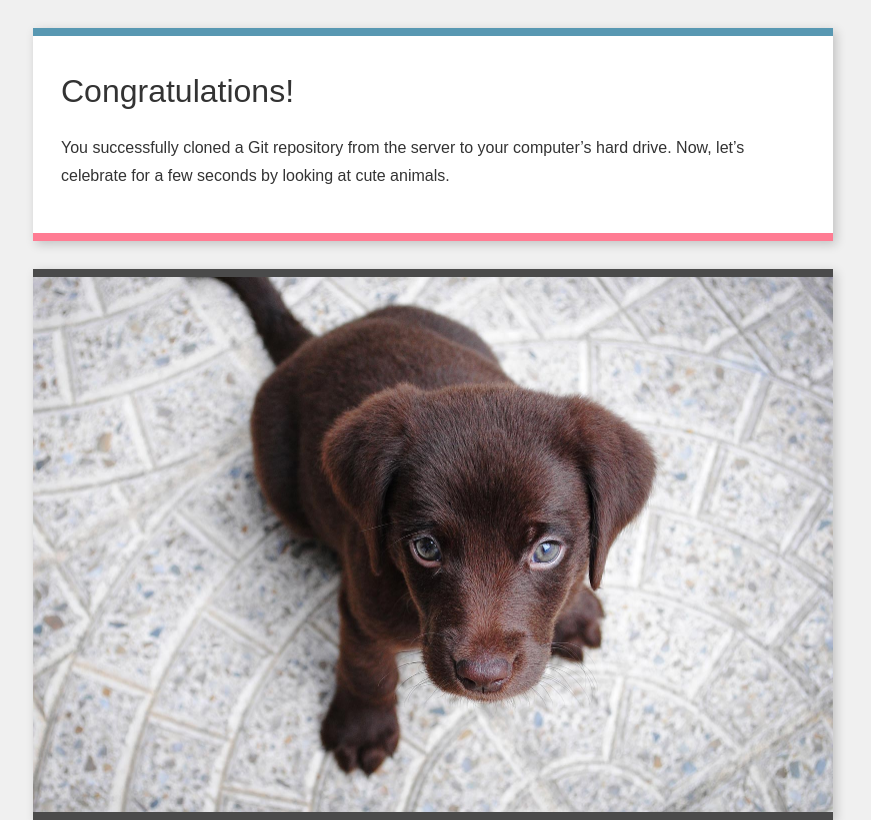
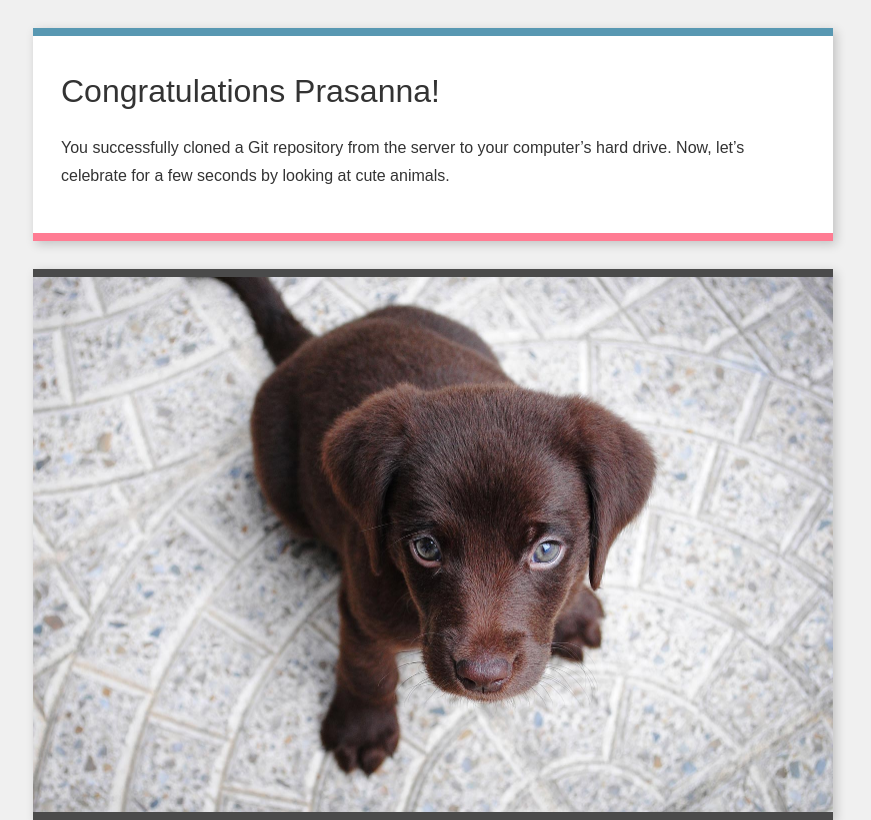
Before and after one commit to PrasannaDhage/Project1, a plain HTML site: page index.html in a window 1280 px wide. Shown: the top 820 px of the page, without its empty margins (207-1078 px from the left). Drawn offline with Linux system fonts and the light colour scheme.

Commit message:
Added a word

```diff
--- a/index.html
+++ b/index.html
@@ -10,7 +10,7 @@
 <body>
 
   <div class="box">
-    <h1>Congratulations!</h1>
+    <h1>Congratulations Prasanna!</h1>
     <p>You successfully cloned a Git repository from the server to your computer&rsquo;s hard drive. Now, let&rsquo;s celebrate for a few seconds by looking at cute animals.</p>
   </div>
 
```
